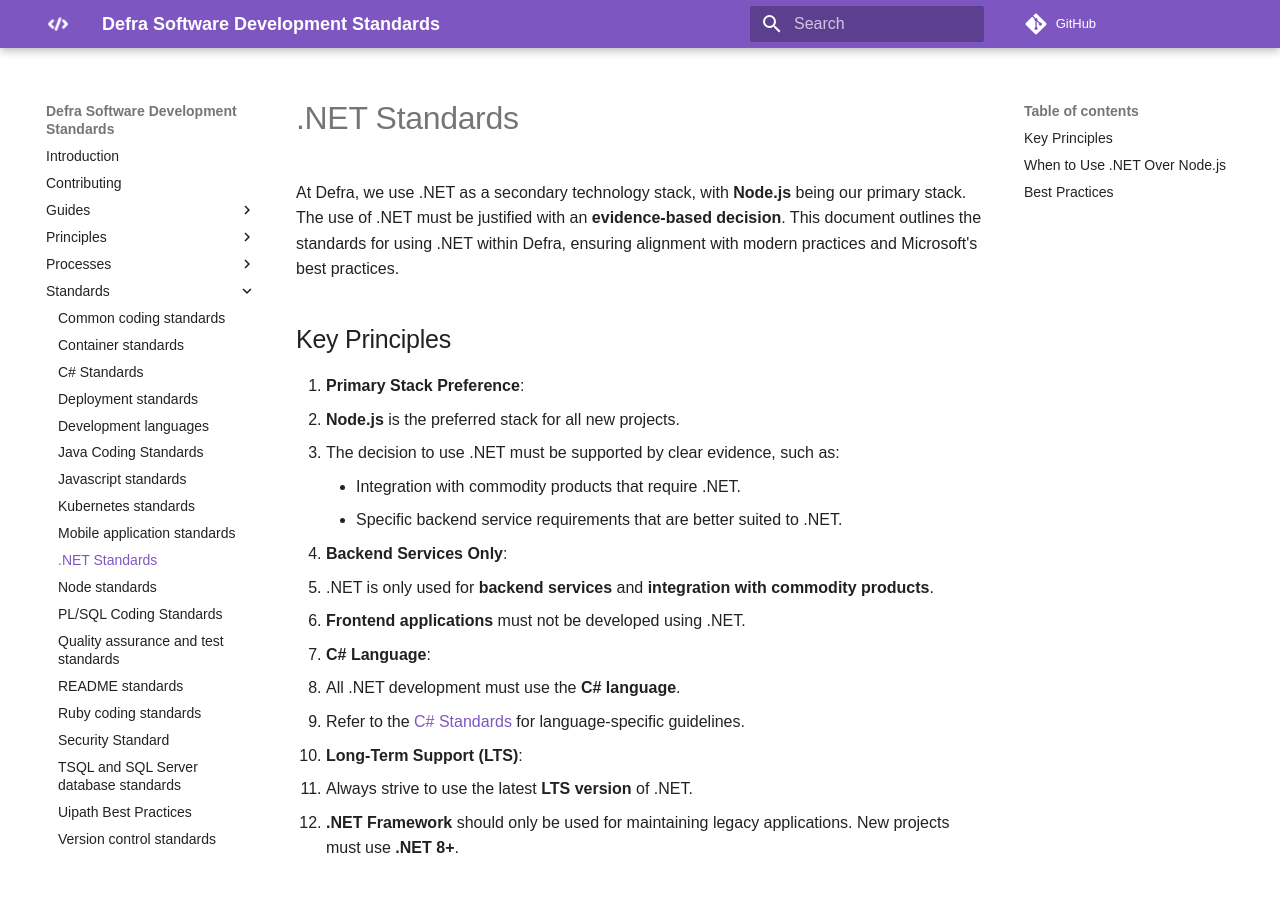
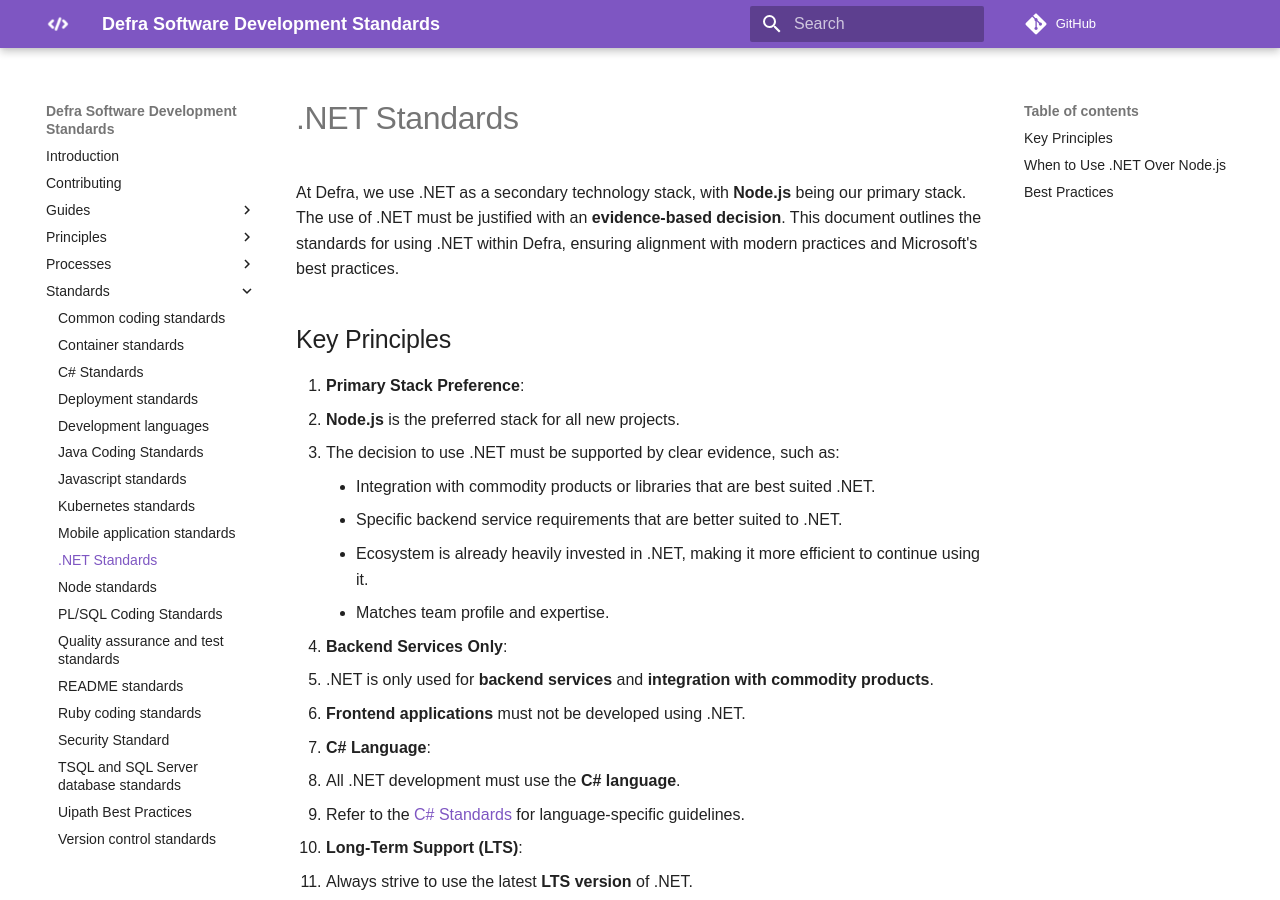
Before and after one commit to DEFRA/software-development-standards, an MkDocs documentation site: the page built from docs/standards/net_standards.md, in a window 1280 px wide and 900 px high. Built offline with MkDocs 1.6.1 and Material for MkDocs 9.7.7, drawn with Linux system fonts in a browser that asks for light colours; some web fonts are replaced; comment, search, counter and statistics services are not loaded.

Commit message:
Add additional .NET use cases

```diff
--- a/docs/standards/net_standards.md
+++ b/docs/standards/net_standards.md
@@ -7,8 +7,10 @@ At Defra, we use .NET as a secondary technology stack, with **Node.js** being ou
 1. **Primary Stack Preference**:
    - **Node.js** is the preferred stack for all new projects.
    - The decision to use .NET must be supported by clear evidence, such as:
-     - Integration with commodity products that require .NET.
+     - Integration with commodity products or libraries that are best suited .NET.
      - Specific backend service requirements that are better suited to .NET.
+     - Ecosystem is already heavily invested in .NET, making it more efficient to continue using it.
+     - Matches team profile and expertise.
 
 2. **Backend Services Only**:
    - .NET is only used for **backend services** and **integration with commodity products**.
```
